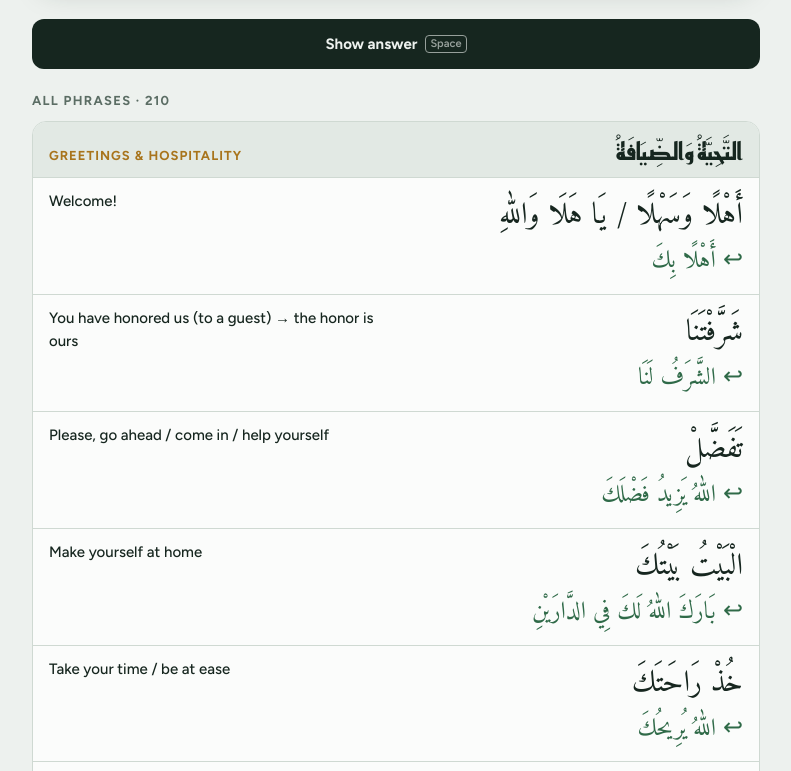
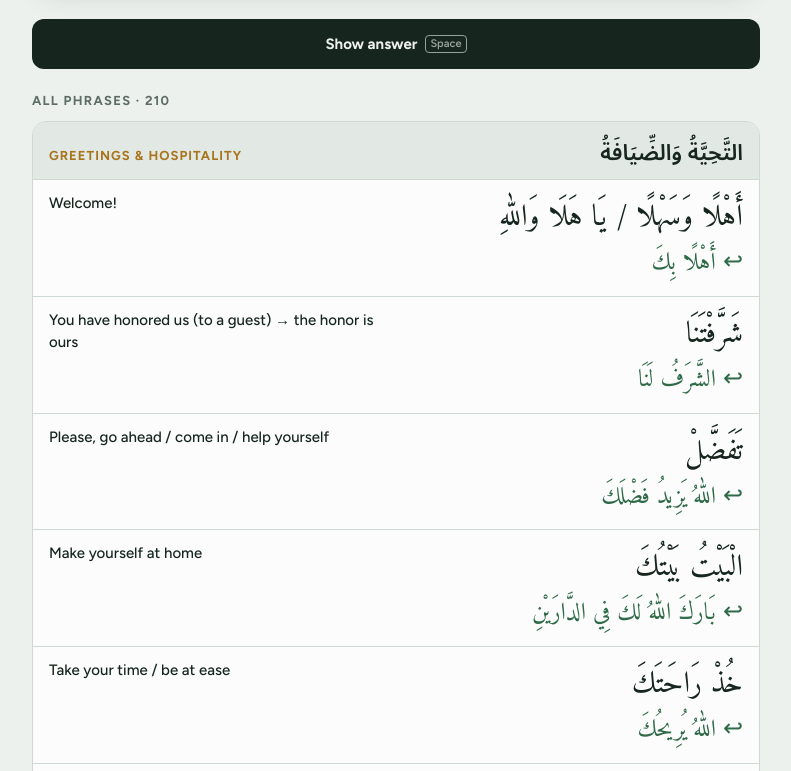
Before and after one commit to ApuCalypse/arabic-flashcards, a plain HTML site: page index.html in a window 1280 px wide. Shown: the part 942-1713 px from the top of the page, without its empty margins (244-1035 px from the left). Drawn offline with Linux system fonts and the light colour scheme.

Commit message:
Use a plain Arabic font for list chapter titles
Co-Authored-By: Claude Opus 5.5 <noreply@anthropic.com>

```diff
--- a/index.html
+++ b/index.html
@@ -10,7 +10,7 @@
 <title>Everyday Arabic Phrases</title>
 <link rel="preconnect" href="https://fonts.googleapis.com">
 <link rel="preconnect" href="https://fonts.gstatic.com" crossorigin>
-<link rel="stylesheet" href="https://fonts.googleapis.com/css2?family=Amiri:wght@400;700&family=Reem+Kufi:wght@500;700&family=Figtree:wght@400;500;600;700&display=swap">
+<link rel="stylesheet" href="https://fonts.googleapis.com/css2?family=Amiri:wght@400;700&family=Reem+Kufi:wght@500;700&family=Figtree:wght@400;500;600;700&family=Noto+Sans+Arabic:wght@500;600&display=swap">
 <style>
 /* Layout: a single study column — header, category rail, one flashcard, then the phrase list and the Anki download below. */
 :root {
@@ -30,6 +30,7 @@
   --f-ar: "Amiri", "Noto Naskh Arabic", "Traditional Arabic", serif;
   --f-kufi: "Reem Kufi", "Amiri", "Noto Kufi Arabic", sans-serif;
   --f-ui: "Figtree", "Segoe UI", system-ui, sans-serif;
+  --f-ar-plain: "Noto Sans Arabic", "Segoe UI", Tahoma, sans-serif;
 }
 @media (prefers-color-scheme: dark) {
   :root:not([data-theme="light"]) {
@@ -148,8 +149,8 @@ section h3 { font-size: 13px; letter-spacing: .1em; text-transform: uppercase; c
 .chapter { display: flex; flex-wrap: wrap; justify-content: space-between; align-items: baseline; gap: 4px 16px; padding: 14px 16px 8px; background: var(--surface-2); border-top: 1px solid var(--line); }
 .chapter:first-child { border-top: 0; }
 .chapter .en { font-size: 13px; font-weight: 700; letter-spacing: .08em; text-transform: uppercase; color: var(--accent); }
-.chapter .ar { font-family: var(--f-kufi); font-size: 24px; font-weight: 700; line-height: 1.4; margin-left: auto; }
-.list-title-ar { font-family: var(--f-kufi); font-size: 22px; letter-spacing: 0; text-transform: none; color: var(--fg); margin-left: 8px; }
+.chapter .ar { font-family: var(--f-ar-plain); font-size: 22px; font-weight: 600; line-height: 1.6; margin-left: auto; }
+.list-title-ar { font-family: var(--f-ar-plain); font-size: 20px; font-weight: 600; letter-spacing: 0; text-transform: none; color: var(--fg); margin-left: 8px; }
 @media (max-width: 520px) {
   .item { grid-template-columns: 1fr; }
   .item .ar { text-align: right; }
```
